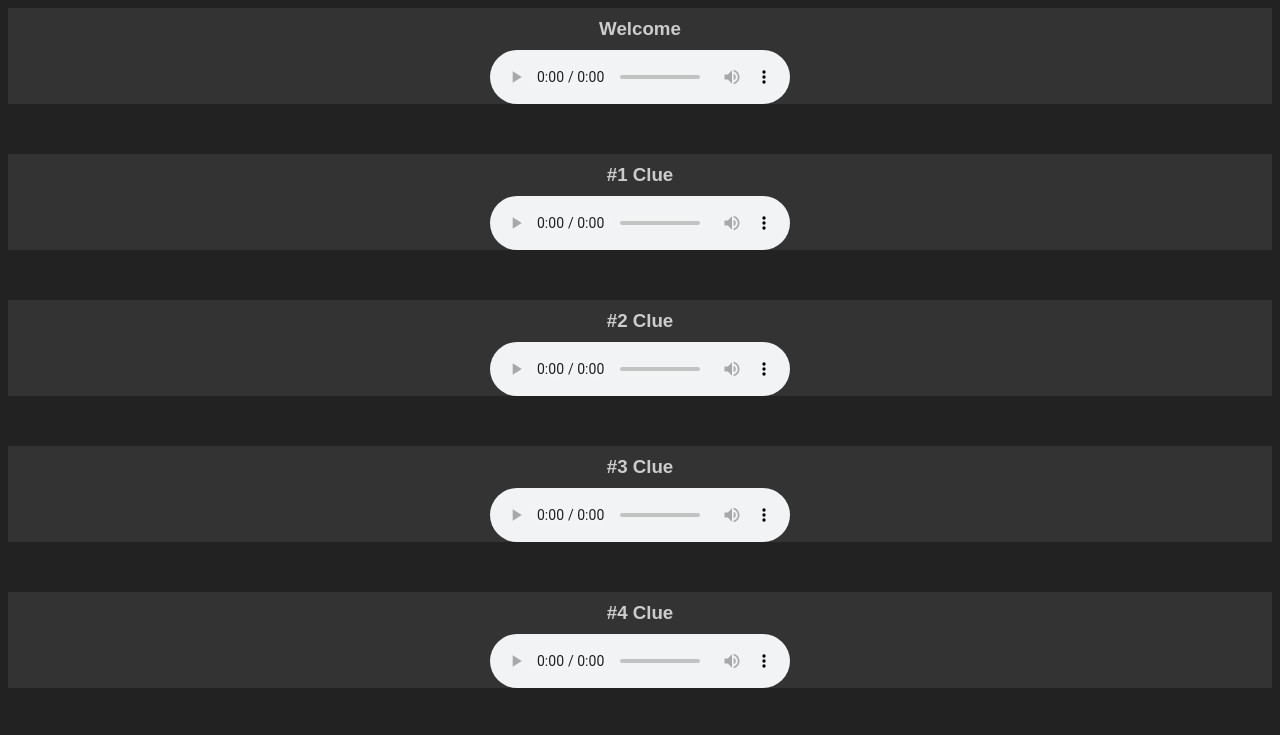
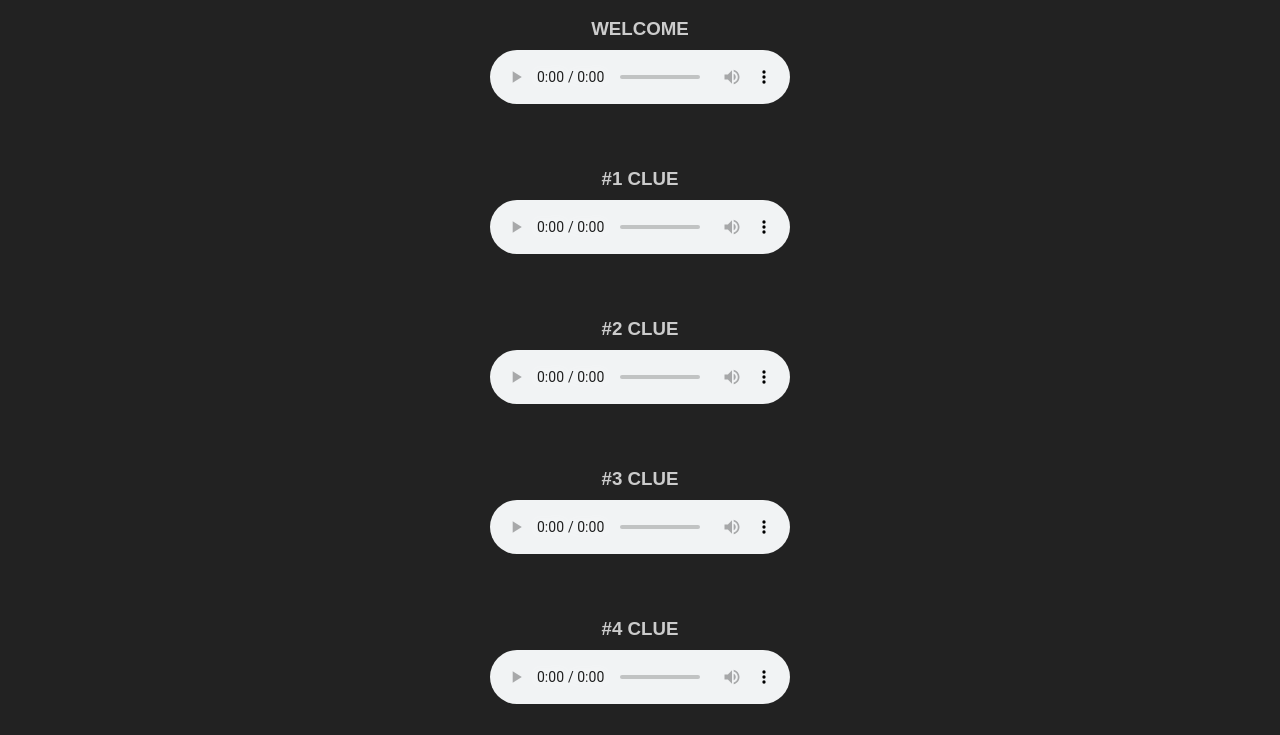
Before and after one commit to JuusoPalander/JuusoPalander.github.io, a plain HTML site: page index.html in a window 1280 px wide. Shown: the top 735 px of the page. Drawn offline with Linux system fonts and the light colour scheme.

Commit message:
Update index.html

```diff
--- a/index.html
+++ b/index.html
@@ -12,22 +12,17 @@ body {
 }
 
 .row {
-    height: 25%;
     width: 100%;
     display: block;
     margin-bottom: 50px;
     text-align: center;
     padding: 0;
-    background: #333;
 }
 
 h3 {
     margin: 0;
     padding: 10px 0;
-}
-
-audio {
-    margin-bottom: -4px;
+    text-transform: uppercase;
 }
 
 </style>
```
